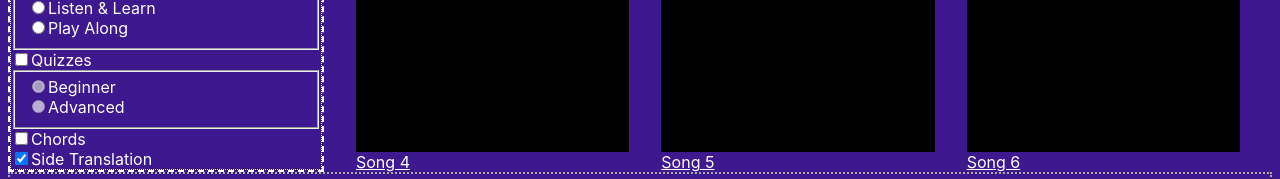
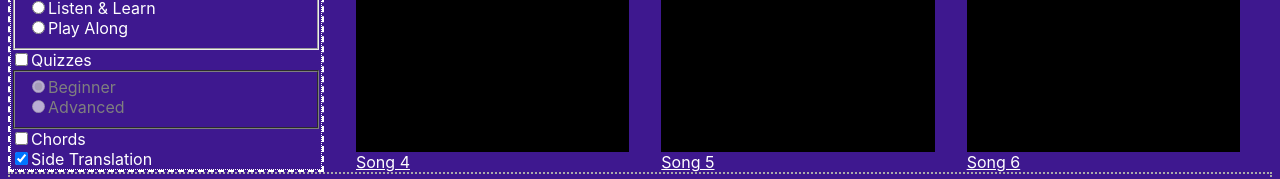
Before and after one commit to joeysteele2001/language-of-music, a React (Create React App) app in the folder app/: page /new-home in a window 1280 px wide. Shown: the part 321-500 px from the top of the page. Built offline with nearby package versions, Linux system fonts and the light colour scheme.

Commit message:
Gray out disabled radio buttons

```diff
--- a/app/src/App.css
+++ b/app/src/App.css
@@ -6,6 +6,7 @@
   --incorrect-color: #d42d21;
 
   --text-color: #ffffff;
+  --disabled-color: #7f7f7f;
   --dev-text-color: #aaaaaa;
 }
 
--- a/app/src/components/new/input/RadioGroup.css
+++ b/app/src/components/new/input/RadioGroup.css
@@ -1,3 +1,8 @@
 .RadioGroup > label {
     display: block;
 }
+
+.RadioGroup:disabled {
+    color: var(--disabled-color);
+    border-color: var(--disabled-color);
+}
```
